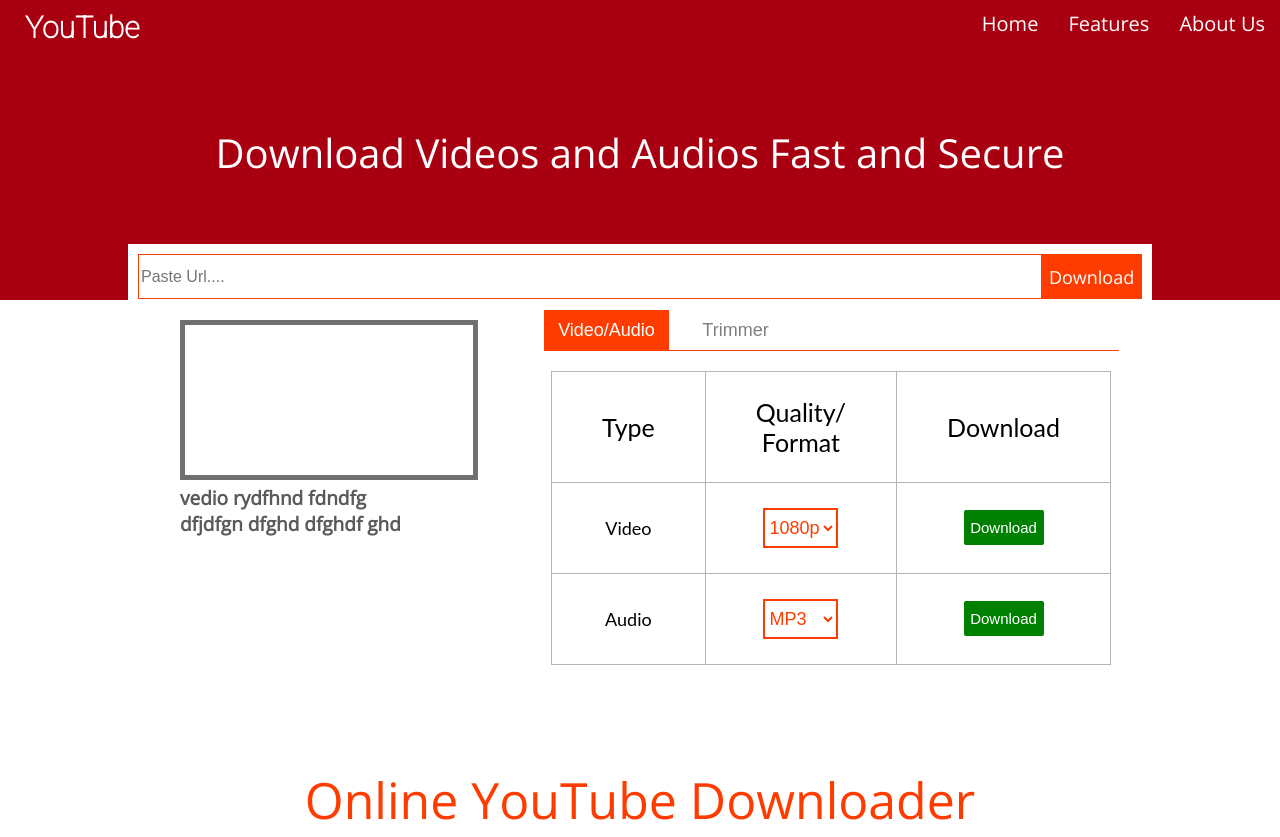
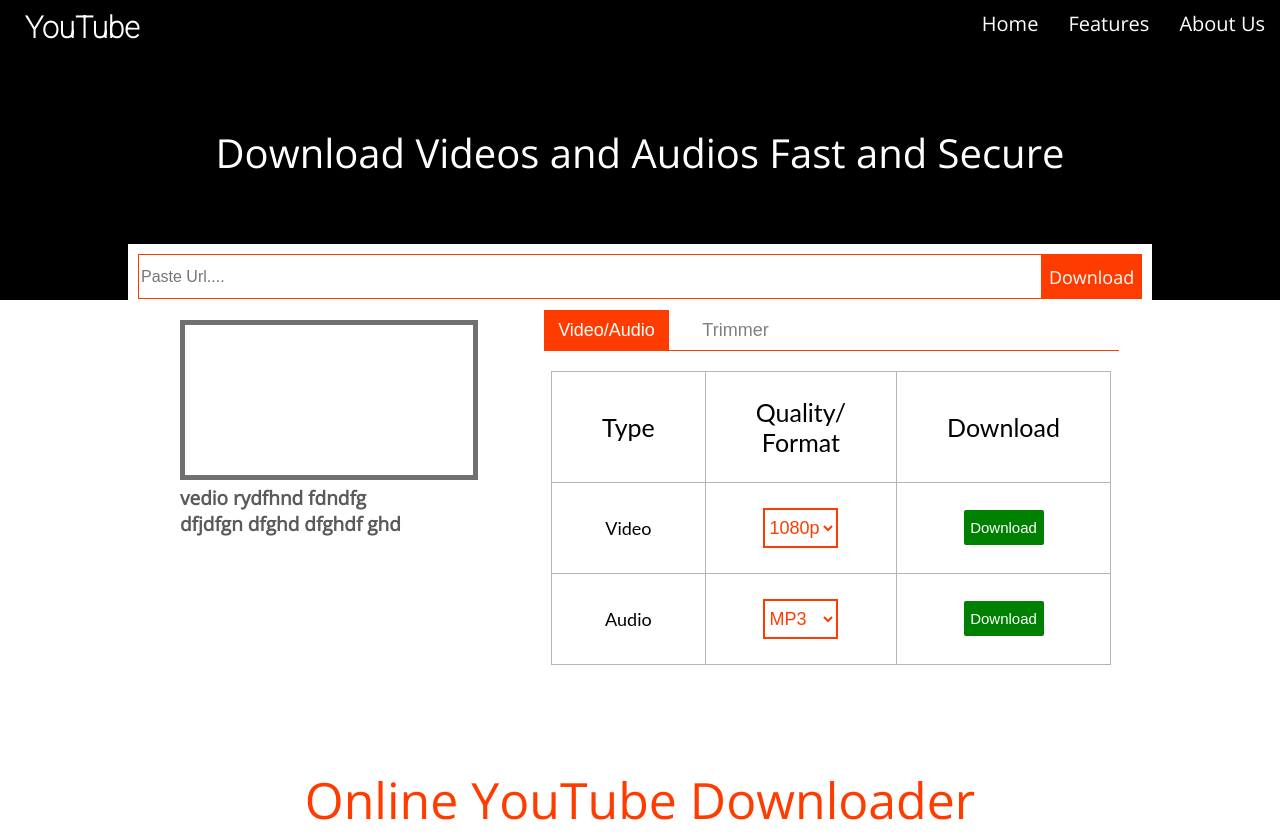
Before and after one commit to belfinbaby555/elgran2, a plain HTML site: page index.html in a window 1280 px wide. Shown: the top 837 px of the page. Drawn offline with nearby package versions, Linux system fonts and the light colour scheme.

Commit message:
Update main.css

```diff
--- a/main.css
+++ b/main.css
@@ -9,7 +9,7 @@ body{
     background-color:rgb(255, 131, 93) ;
 }
 :root{
---back:#a90011;
+--back: black;
 }
 /*------------------
 navigation bar
```
